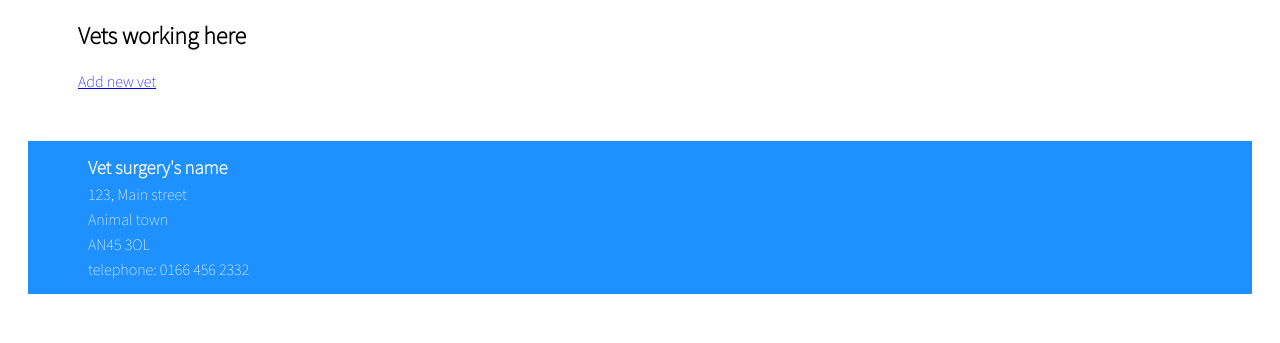
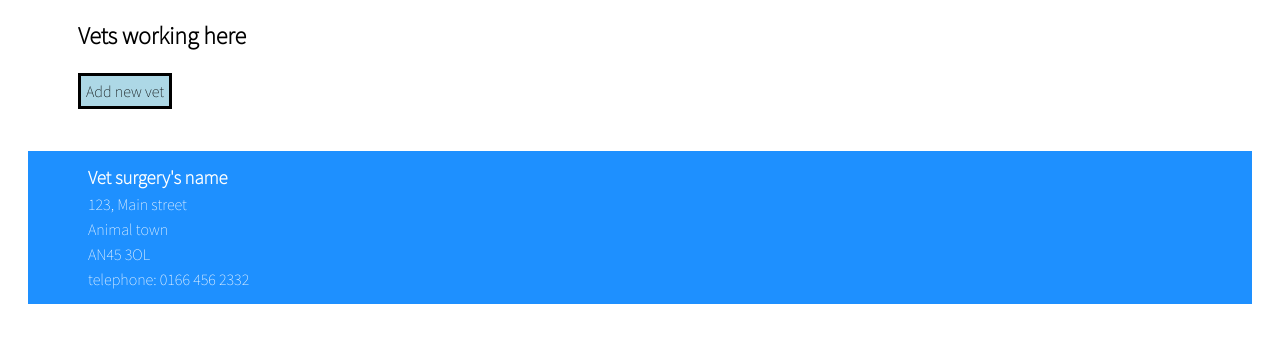
Before and after one commit to saraMDavies/vet_admin_app, a Flask app: page /vets in a window 1280 px wide. Shown: the part 131-474 px from the top of the page. Run offline with Flask 2, Linux system fonts and the light colour scheme; data that the repository does not hold is empty; some libraries are stand-ins or nearby versions.

Commit message:
adds link to edit page for vet

```diff
--- a/vet_app/static/style.css
+++ b/vet_app/static/style.css
@@ -52,16 +52,14 @@ main > section > nav {
     justify-content: space-evenly;
 }
 
-.owner-edit-nav {
+.edit-nav {
     display: flex;
+    align-items: center;
+}
+
+.edit-nav > a {
 
 
-}
-
-.owner-edit-nav > a {
-    align-self: center;
-    margin-block-start: 0.83em;
-    margin-block-end: 0.83em;
     margin-left: 0.83em;
 
 }
@@ -109,6 +107,25 @@ main > section > nav {
 }
 .new-pet-form > div > select {
     margin-left: 20px;
+}
+
+/* vets pages */
+
+.vet-list {
+    margin-bottom: 30px;
+}
+
+.vet {
+    display: flex;
+    align-items: center;
+}
+
+.vet > * {
+    margin-right: 10px;
+}
+
+#add-vet-button {
+    background-color: lightblue;
 }
 
 .form-item {
--- a/vet_app/templates/owners/show.html
+++ b/vet_app/templates/owners/show.html
@@ -2,7 +2,7 @@
 
 
 {% block content %}
-<div class="owner-edit-nav">
+<div class="edit-nav">
     <h2>{{owner.first_name}} {{owner.last_name}}</h2>
     <a href="/owners/{{owner.id}}/edit">Edit {{owner.first_name}}'s deatils</a>
 </div>
--- a/vet_app/templates/vets/index.html
+++ b/vet_app/templates/vets/index.html
@@ -4,20 +4,24 @@
 
 <h2>Vets working here</h2>
 
-<a href="/vets/new">Add new vet</a>
 
-<section class="vet list">
+
+<section class="vet-list">
     {% for vet in vets %}
-    <section class = {{vet.id}} vet>
-        <p>Name: {{vet.last_name}}, {{vet.first_name}}</p>
-        <a href="/vets/{{vet.id}}">See details</a>
+    {% if vet.id != 9999 %}
+    <section class="vet">
         <form action="/vets/{{vet.id}}/delete" method="post">
             <button type="submit">delete vet</button>
         </form>
+        <h3><a href="/vets/{{vet.id}}">{{vet.last_name}}, {{vet.first_name}}</a></h3>
+        <a class="button-link" href="/">View {{vet.first_name}}'s diary</a>
     </section>
+    {% endif %}
     {% endfor %}
 
 </section>
+
+<a id="add-vet-button" class="button-link" href="/vets/new">Add new vet</a>
 
 
 
--- a/vet_app/templates/vets/show.html
+++ b/vet_app/templates/vets/show.html
@@ -1,8 +1,11 @@
 {% extends 'base.html' %}
 
 {% block content %}
+<div class="edit-nav">
+    <h2>{{vet.last_name}}, {{vet.first_name}}</h2>
+    <a href="/vets/{{vet.id}}/edit">Edit {{vet.first_name}}'s deatils</a>
+</div>
 
-<h2>{{vet.last_name}}, {{vet.first_name}}</h2>
 
 {% if len_pets != 0 %}
 
```
